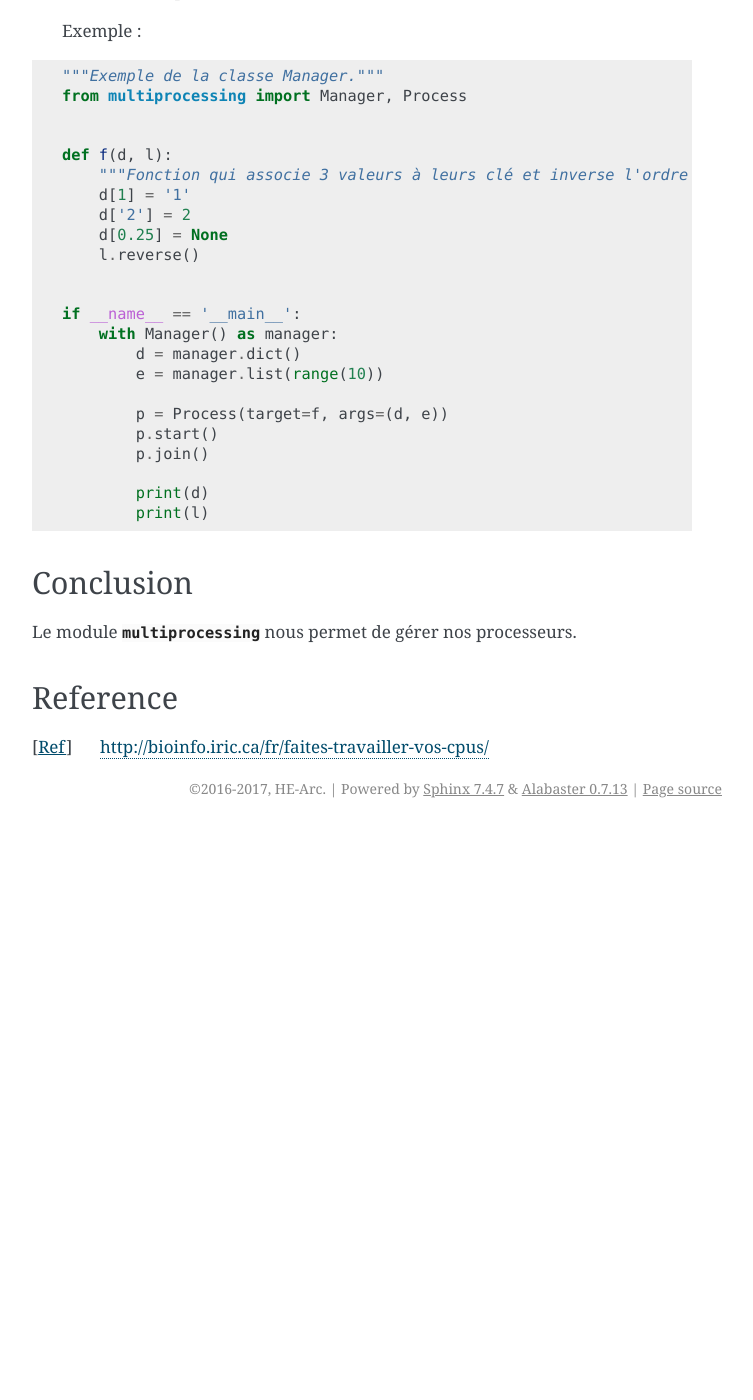
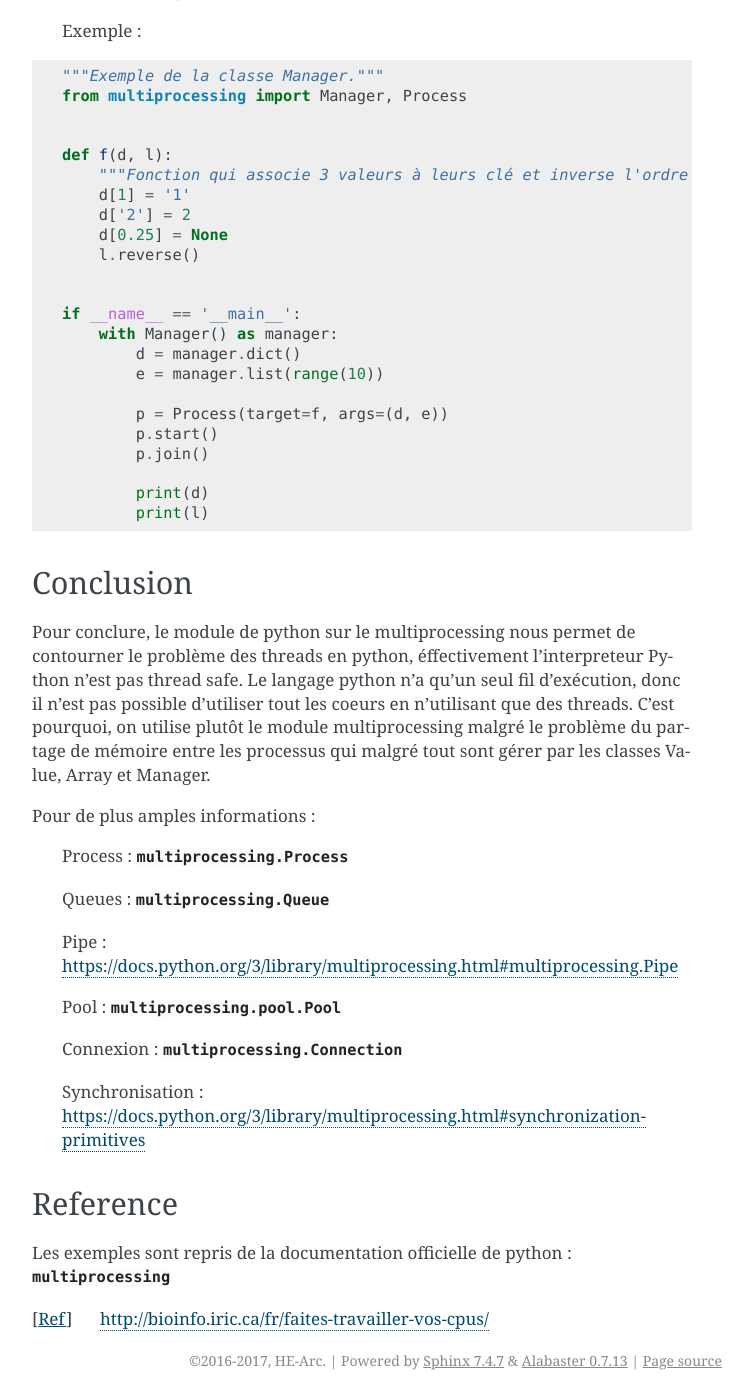
Before and after one commit to HE-Arc/livre-python, a Sphinx documentation site: the page built from source/multiprocessing/index.rst, in a window 1280 px wide and 1400 px high, scrolled down 4704 px. Shown: the whole window, without its empty margins (388-1141 px from the left). Built offline with Sphinx 7.4.7, drawn with Linux system fonts in a browser that asks for light colours; before the commit the page ends 5532 px from its top, so only the background shows below that; some of the changed text lies outside the part shown.

Commit message:
conclusion + liens

```diff
--- a/source/multiprocessing/index.rst
+++ b/source/multiprocessing/index.rst
@@ -15,7 +15,7 @@ Le `Multiprocessing <https://docs.python.org/3.6/library/multiprocessing.html>`_
 
 Multiprocessing de python permet d'utiliser un ensemble de processus qui consumeront une liste de tâche contenue dans une queue.
 
-:py:mod:`multiprocessing` evite de bloquer le GIL (Global Interpreter Lock) en utilisant des sous-processus au lieu des threads et offre de la concurence local et distant. De ce fait, le module multiprocessing permet au programmeur d'exploiter pleinement plusieurs processeurs sur une machine donnée. Il fonctionne sur Unix et Windows.
+:py:mod:`multiprocessing` evite d'être bloqué par le GIL (Global Interpreter Lock) en utilisant des sous-processus au lieu des threads et offre de la concurence local et distant. De ce fait, le module multiprocessing permet au programmeur d'exploiter pleinement plusieurs processeurs sur une machine donnée. Il fonctionne sur Unix et Windows.
 
 Les classes
 -----------
@@ -61,14 +61,14 @@ Contexte et méthode de démarrage
 --------------------------------
 
 Il y a plusieurs façon de demarrer un processus, le multiprocessing en contient trois :
-		spawn
-			L'interpréteur Python sera demarrer par le processus parent, son enfant n'héritera que des ressources nécessaire pour éxecuter le méthode run().
+        spawn
+            L'interpréteur Python sera demarrer par le processus parent, son enfant n'héritera que des ressources nécessaire pour éxecuter le méthode run().
 
-		fork
-			os.fork() est utilisé par le processus parent pour forcer l'interpreteur Python. Quand le processus enfant est lancé est identique au processus parent. fork est disponible uniquement sur Linux
+        fork
+            os.fork() est utilisé par le processus parent pour forcer l'interpreteur Python. Quand le processus enfant est lancé est identique au processus parent. fork est disponible uniquement sur Linux
 
-		forkserver
-			Quand le programme est lancé et lance la méthode forkserver.start(), depuis ce moement, chaque fois qu'un processus est nécessaire, un processus est demandé au serveur par le processus parent. Fonctionne que sur Linux
+        forkserver
+            Quand le programme est lancé et lance la méthode forkserver.start(), depuis ce moement, chaque fois qu'un processus est nécessaire, un processus est demandé au serveur par le processus parent. Fonctionne que sur Linux
 
 
 Synchronisation entre les processus
@@ -84,16 +84,16 @@ Partage de ressources entre processus
 En programmation multi-processus, il est souvent utile de pouvoir partager des ressources entre nos processus. Pour cela :py:mod:`multiprocessing` offre différentes manière de partager des ressources.
 
 La mémoire :
-	on peut partage de la mémoire en utilisant les classes Value ou Array.
+    on peut partage de la mémoire en utilisant les classes Value ou Array.
 
-	Exemple :
+    Exemple :
 
 .. literalinclude:: ./exemples/sharedmemory.py
 
 Serveur de processus :
-	Un objet renvoyé par la classe Manager() contrôle un serveur de processus qui contient des objets Python et permet à d'autres processus de les manipuler à l'aide de proxies.
+    Un objet renvoyé par la classe Manager() contrôle un serveur de processus qui contient des objets Python et permet à d'autres processus de les manipuler à l'aide de proxies.
 
-	Exemple :
+    Exemple :
 
 .. literalinclude:: ./exemples/manager.py
 
@@ -102,9 +102,26 @@ Serveur de processus :
 Conclusion
 ----------
 
-Le module :py:mod:`multiprocessing` nous permet de gérer nos processeurs.
+Pour conclure, le module de python sur le multiprocessing nous permet de contourner le problème des threads en python, éffectivement l'interpreteur Python n'est pas thread safe. Le langage python n'a qu'un seul fil d'exécution, donc il n'est pas possible d'utiliser tout les coeurs en n'utilisant que des threads. C'est pourquoi, on utilise plutôt le module multiprocessing malgré le problème du partage de mémoire entre les processus qui malgré tout sont gérer par les classes Value, Array et Manager.
+
+
+Pour de plus amples informations :
+
+    Process          : :py:class:`multiprocessing.Process`
+
+    Queues           : :py:class:`multiprocessing.Queue`
+
+    Pipe             : https://docs.python.org/3/library/multiprocessing.html#multiprocessing.Pipe
+
+    Pool             : :py:class:`multiprocessing.pool.Pool`
+
+    Connexion        : :py:class:`multiprocessing.Connection`
+
+    Synchronisation  : https://docs.python.org/3/library/multiprocessing.html#synchronization-primitives
 
 Reference
 ---------
 
+Les exemples sont repris de la documentation officielle de python : :py:mod:`multiprocessing`
+
 .. [Ref] http://bioinfo.iric.ca/fr/faites-travailler-vos-cpus/
```
